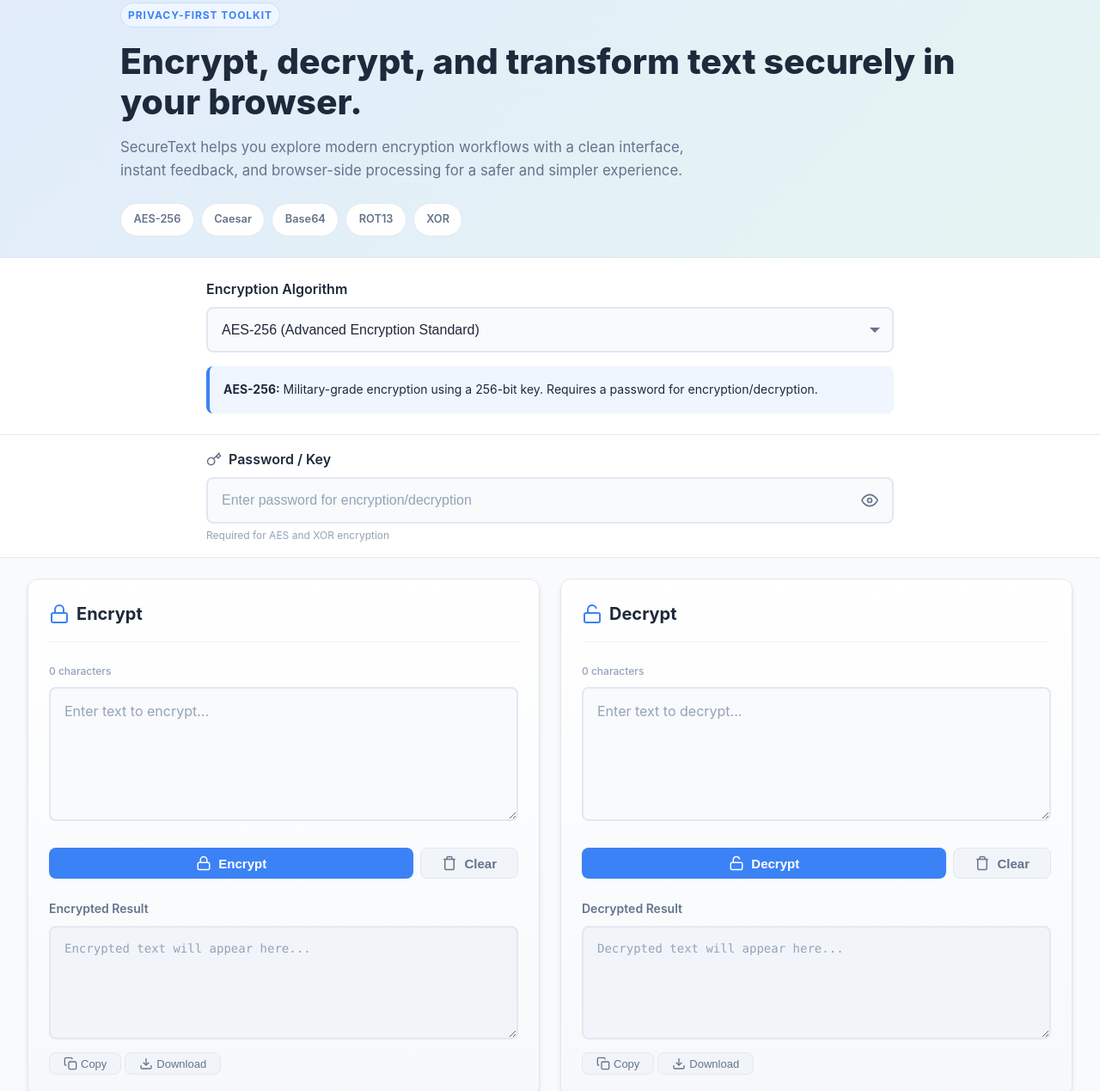
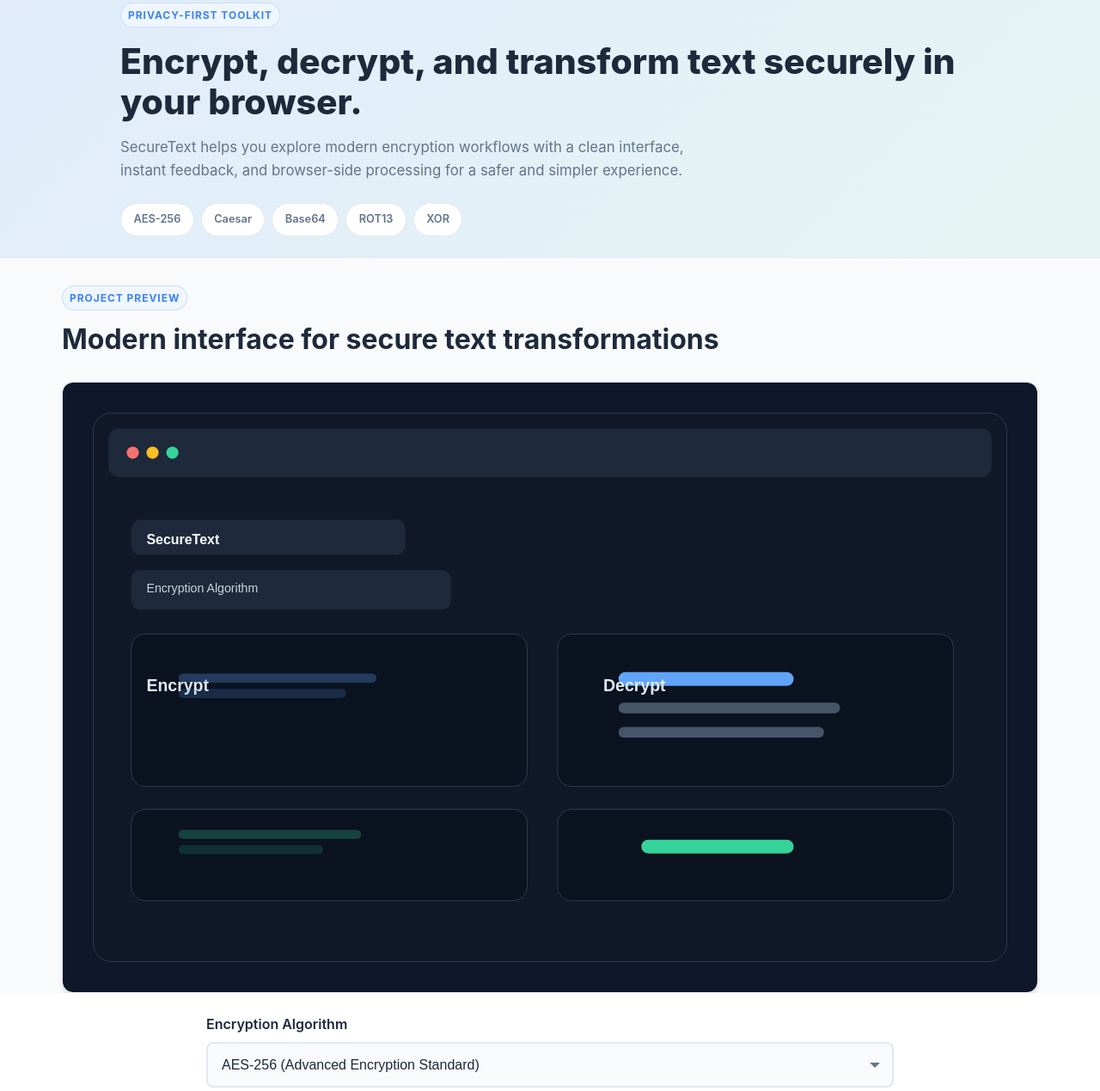
Before and after one commit to Uzair686/encryption-app, a website: page index.html in a window 1280 px wide. Shown: the part 102-1371 px from the top of the page at 86% size. Drawn offline with Linux system fonts and the light colour scheme.

Commit message:
Add repository tagline and preview section

```diff
--- a/index.html
+++ b/index.html
@@ -50,6 +50,16 @@
                     <span>ROT13</span>
                     <span>XOR</span>
                 </div>
+            </div>
+        </section>
+
+        <section class="preview-section" aria-label="Project screenshot preview">
+            <div class="preview-header">
+                <span class="eyebrow">Project preview</span>
+                <h3>Modern interface for secure text transformations</h3>
+            </div>
+            <div class="preview-card">
+                <img src="assets/screenshot.svg" alt="SecureText application screenshot showing encryption and decryption panels" />
             </div>
         </section>
 
--- a/styles.css
+++ b/styles.css
@@ -234,6 +234,38 @@ body {
     background: var(--color-surface);
     border: 1px solid var(--color-border);
     color: var(--color-text-secondary);
+}
+
+.preview-section {
+    max-width: 1200px;
+    width: 100%;
+    margin: 0 auto;
+    padding: var(--spacing-xl) var(--spacing-xl) 0;
+}
+
+.preview-header {
+    margin-bottom: var(--spacing-lg);
+}
+
+.preview-header h3 {
+    margin-top: var(--spacing-sm);
+    font-size: clamp(1.5rem, 2.5vw, 2.3rem);
+    color: var(--color-text);
+}
+
+.preview-card {
+    overflow: hidden;
+    border: 1px solid var(--color-border);
+    border-radius: var(--radius-lg);
+    background: var(--color-surface);
+    box-shadow: var(--shadow-md);
+}
+
+.preview-card img {
+    display: block;
+    width: 100%;
+    height: auto;
+    border-radius: var(--radius-lg);
 }
 
 .hero-banner {
```
Also changed, not shown: README.md.
